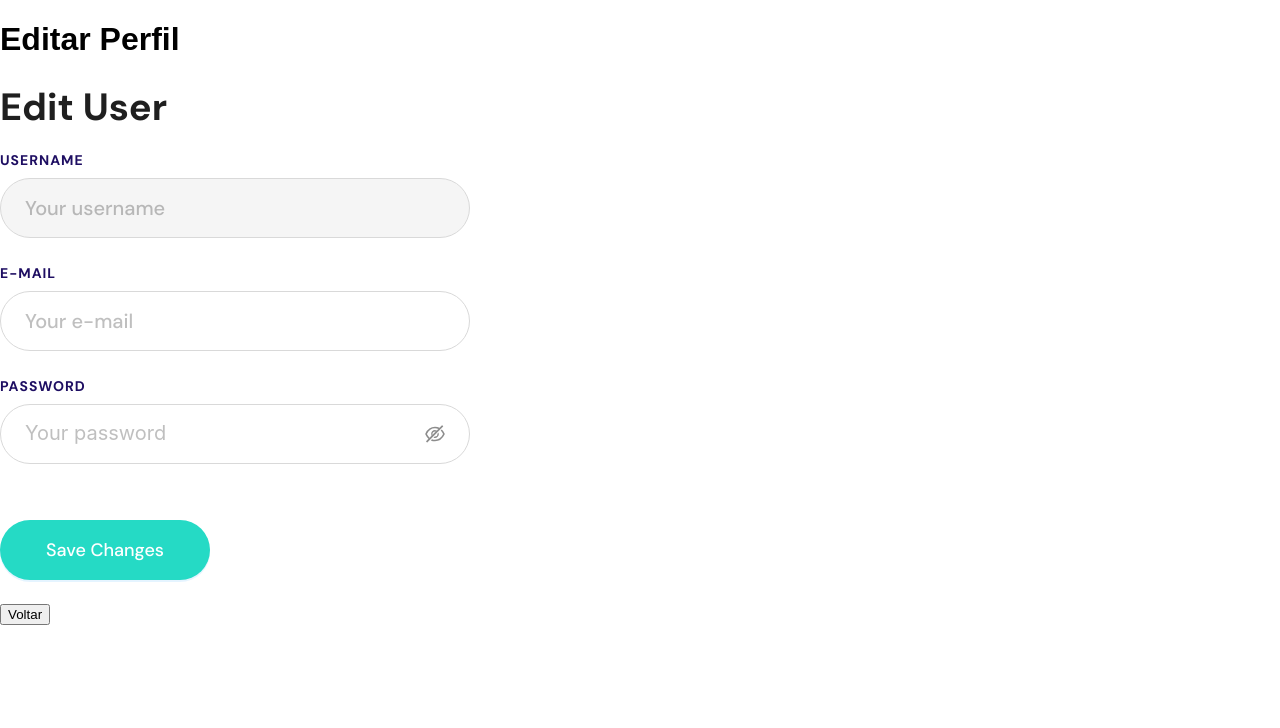
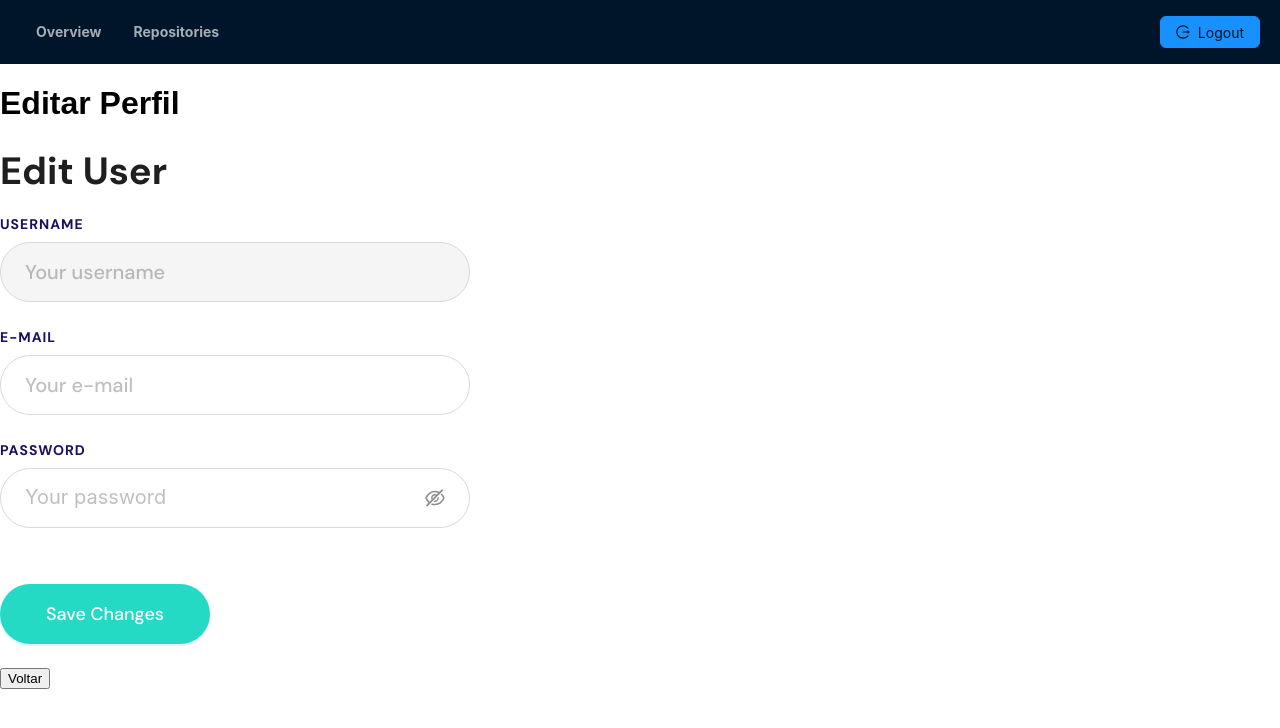
Before and after one commit to CauBitten/SaraVideo, a React (Vite) app in the folder frontend/: page /editar-usuario in a window 1280 px wide. Shown: the top 728 px of the page. Built offline with nearby package versions, Linux system fonts and the light colour scheme; no server answers.

Commit message:
Adição do componente de NavBar: não funcional, apenas estático

```diff
--- /dev/null
+++ b/frontend/src/components/NavBar.jsx
@@ -0,0 +1,21 @@
+import React from 'react';
+import { Layout, Menu, Input, Button } from 'antd';
+import { SearchOutlined, LogoutOutlined } from '@ant-design/icons';
+
+const { Header } = Layout;
+
+const NavBar = () => {
+  return (
+    <Header className="custom-header">
+      <Menu theme="dark" mode="horizontal" className="custom-menu">
+        <Menu.Item key="1" className="custom-menu-item">Overview</Menu.Item>
+        <Menu.Item key="2" className="custom-menu-item">Repositories</Menu.Item>
+      </Menu>
+      <div className="custom-logout-container">
+        <Button type="default" icon={<LogoutOutlined />} className="custom-logout-button">Logout</Button>
+      </div>
+    </Header>
+  );
+};
+
+export default NavBar;
--- a/frontend/src/pages/Home.jsx
+++ b/frontend/src/pages/Home.jsx
@@ -1,6 +1,5 @@
 import React from "react";
 import UserRepos from "../components/UserRepos";
-import UserEditForm from "../components/UserEditForm";
 import { useNavigate } from "react-router-dom";
 
 function Home() {
--- a/frontend/src/pages/UserEdit.jsx
+++ b/frontend/src/pages/UserEdit.jsx
@@ -1,15 +1,22 @@
 import React from "react";
 import UserEditForm from "../components/UserEditForm";
 import { useNavigate } from "react-router-dom";
+import NavBar from "../components/NavBar";
+import "../styles/NavBar.css"
 
 function UserEdit() {
     const navigate = useNavigate();
 
     return (
         <div>
-            <h1>Editar Perfil</h1>
-            <UserEditForm />
-            <button onClick={() => navigate(-1)}>Voltar</button>
+            <div>
+                <NavBar />
+            </div>
+            <div>
+                <h1>Editar Perfil</h1>
+                <UserEditForm />
+                <button onClick={() => navigate(-1)}>Voltar</button>
+            </div>
         </div>
     );
 }
--- /dev/null
+++ b/frontend/src/styles/NavBar.css
@@ -0,0 +1,38 @@
+/* Estilos do cabeçalho */
+.custom-header {
+  background: #001529;
+  padding: 0 20px;
+  display: flex;
+  justify-content: space-between;
+  align-items: center;
+}
+
+/* Estilos do menu */
+.custom-menu {
+  flex: 1;
+}
+
+.custom-menu-item {
+  font-weight: bold;
+}
+
+.custom-menu-item.ant-menu-item-selected {
+  background-color: #722ed1;
+}
+
+.custom-logout-container {
+  display: flex;
+  align-items: center;
+}
+
+/* Estilos do botão de logout */
+.custom-logout-button {
+  margin-left: 10px;
+  background-color: #1890ff;
+  border-color: #1890ff;
+}
+
+.custom-logout-button:hover {
+  background-color: #40a9ff;
+  border-color: #40a9ff;
+}
```
